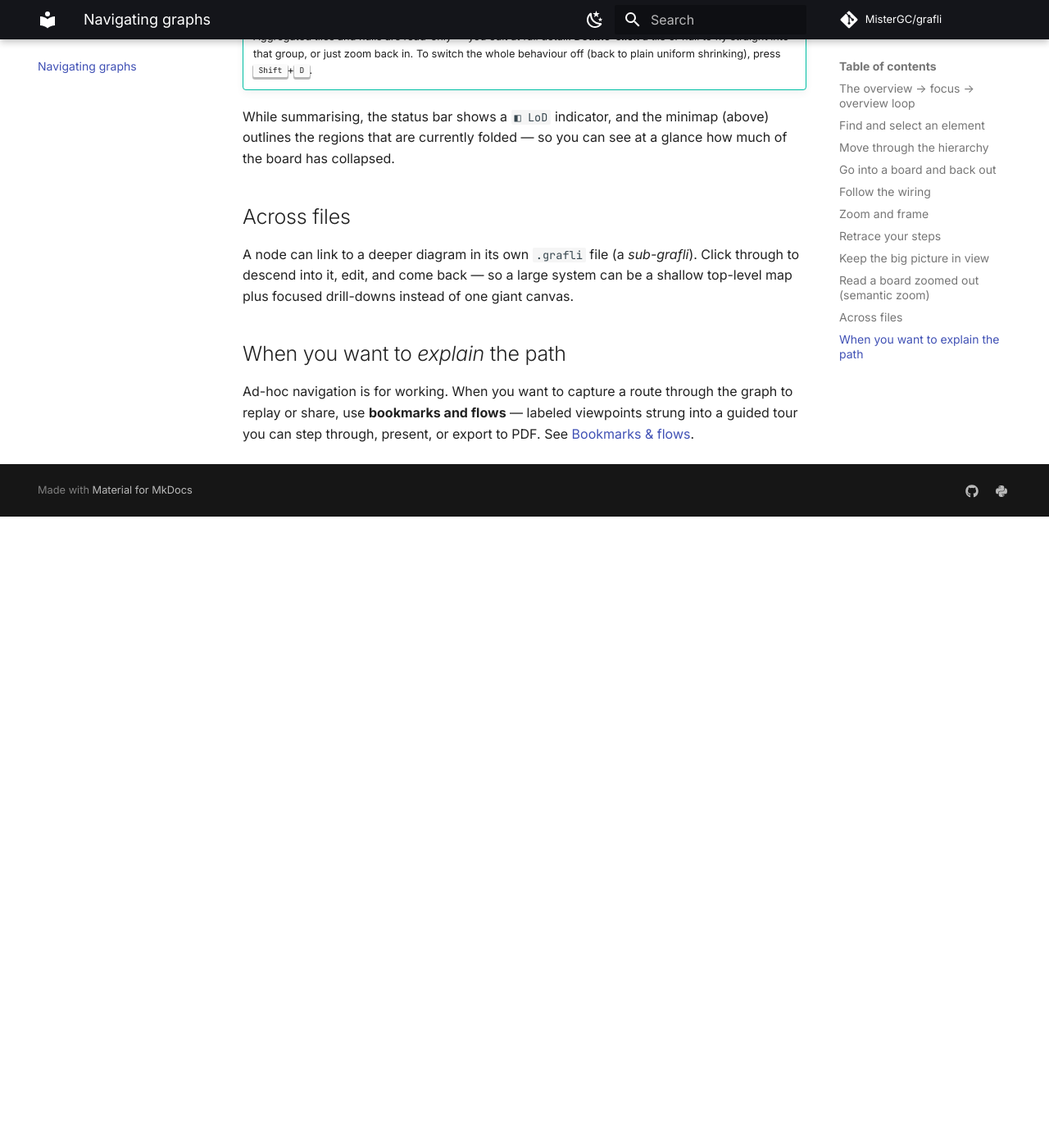
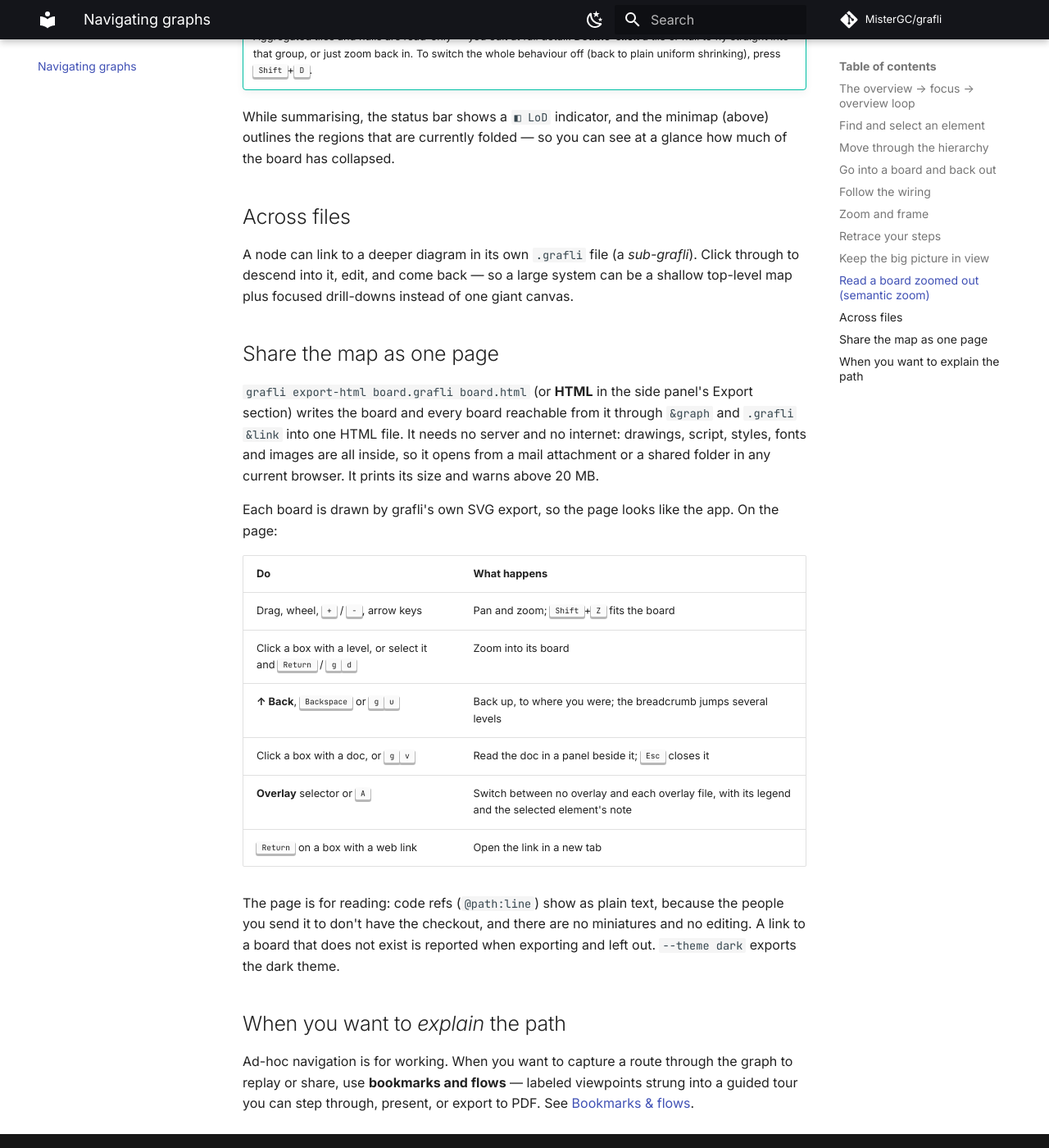
Before and after one commit to MisterGC/grafli, an MkDocs documentation site: the page built from docs/navigating.md, in a window 1280 px wide and 1400 px high, scrolled down 4429 px. Shown: the whole window at 82% size. Built offline with MkDocs 1.6.1 and Material for MkDocs 9.7.7, drawn with Linux system fonts in a browser that asks for light colours; comment, search, counter and statistics services are not loaded; before the commit the page ends 5059 px from its top, so only the background shows below that.

Commit message:
Document export-html in navigating, changelog, README and the skill

```diff
--- a/docs/navigating.md
+++ b/docs/navigating.md
@@ -179,6 +179,32 @@ Click through to descend into it, edit, and come back — so a large system can
 be a shallow top-level map plus focused drill-downs instead of one giant
 canvas.
 
+## Share the map as one page
+
+`grafli export-html board.grafli board.html` (or **HTML** in the side panel's
+Export section) writes the board and every board reachable from it through
+`&graph` and `.grafli` `&link` into one HTML file. It needs no server and no
+internet: drawings, script, styles, fonts and images are all inside, so it
+opens from a mail attachment or a shared folder in any current browser. It
+prints its size and warns above 20 MB.
+
+Each board is drawn by grafli's own SVG export, so the page looks like the
+app. On the page:
+
+| Do | What happens |
+|----|--------------|
+| Drag, wheel, <kbd>+</kbd> / <kbd>-</kbd>, arrow keys | Pan and zoom; <kbd>Shift</kbd>+<kbd>Z</kbd> fits the board |
+| Click a box with a level, or select it and <kbd>Return</kbd> / <kbd>g</kbd><kbd>d</kbd> | Zoom into its board |
+| **↑ Back**, <kbd>Backspace</kbd> or <kbd>g</kbd><kbd>u</kbd> | Back up, to where you were; the breadcrumb jumps several levels |
+| Click a box with a doc, or <kbd>g</kbd><kbd>v</kbd> | Read the doc in a panel beside it; <kbd>Esc</kbd> closes it |
+| **Overlay** selector or <kbd>A</kbd> | Switch between no overlay and each overlay file, with its legend and the selected element's note |
+| <kbd>Return</kbd> on a box with a web link | Open the link in a new tab |
+
+The page is for reading: code refs (`@path:line`) show as plain text,
+because the people you send it to don't have the checkout, and there are no
+miniatures and no editing. A link to a board that does not exist is reported
+when exporting and left out. `--theme dark` exports the dark theme.
+
 ## When you want to *explain* the path
 
 Ad-hoc navigation is for working. When you want to capture a route through the
```
Also changed, not shown: CHANGELOG.md (+16 -0 lines), README.md (+3 -0 lines), grafli/skills/grafli/SKILL.md (+1 -0 lines).
